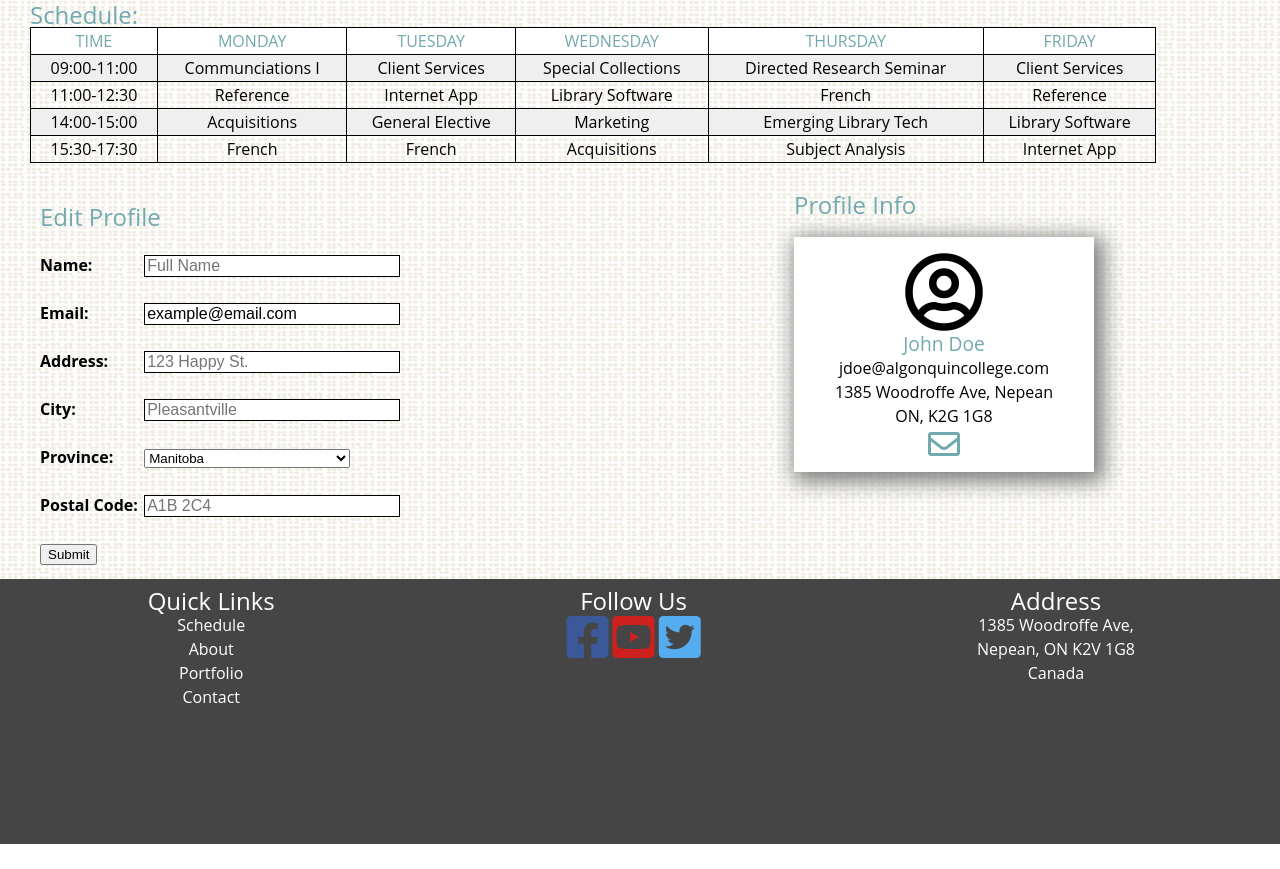
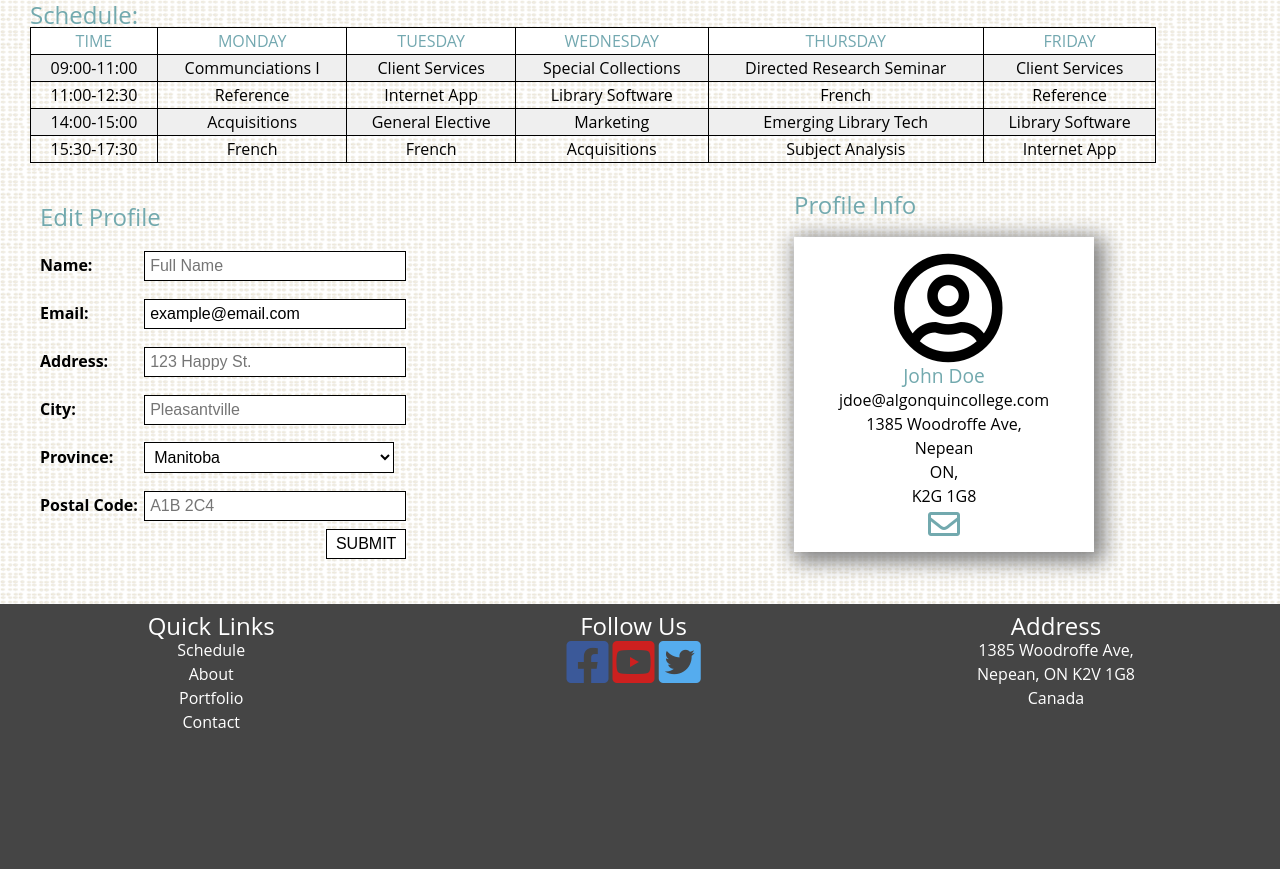
Before and after one commit to benn0348/benn0348.github.io, a plain HTML site: page lib2024/final/index.html in a window 1280 px wide. Shown: the part 483-1352 px from the top of the page. Before the commit the page ends 1327 px from the top, so only its background shows below. Drawn offline with nearby package versions, Linux system fonts and the light colour scheme.

Commit message:
final udates-still in progress

```diff
--- a/lib2024/final/css/style.css
+++ b/lib2024/final/css/style.css
@@ -43,8 +43,9 @@ table {
 	border-spacing: 0;
 }
 @font-face {
-	font-family: "Nexa Rust Sans Black";
-	src: url (../Downloads/My_Fontspring_Fonts/Webfonts/nexarustsans);
+	font-family: NexaRust;
+	src: url(../fonts/nexarustsans-black-free-webfont.woff);
+	font-weight: bold;
 }
 header {
 	font-size: 2.3em;
@@ -53,7 +54,7 @@ header {
 	background-color: white;
 	width: 100%;
 	height: 110px;
-	font-family: Nexa Rust Sans Black;
+	font-family: NexaRust;
 	overflow: hidden;
 }
 #Title{
@@ -157,11 +158,27 @@ tr:nth-of-type(3 ) {
 	width: 100px;
 	display: inline-block;
 }
-.profile-form input {
+.form input, select {
+	background-color: white;
 	display: inline-block;
 	width: 250px;
 	border: 1px solid black;
 	font-size: 1em;
+	padding: 5px;
+}
+.sbutton {
+	background-color: #FFFFFF;
+	text-decoration: none;
+	display: inline-block;
+	float: right;
+	width: 80px;
+	border: 1px solid black;
+	font-size: 1em;
+	padding: 5px;
+}
+.profile-form button:hover {
+	background-color: #72a9ae;
+	color: #FFFFF0;
 }
 .profile-section {
 	float: right;
@@ -223,7 +240,6 @@ a {
 	color: #55acee;
 	}
  .clearfix {
-}
 overflow: auto;
 }
 .clearfix:after {
--- a/lib2024/final/index.html
+++ b/lib2024/final/index.html
@@ -48,12 +48,12 @@
 				<p>Powder tiramisu icing. Powder gummi bears cupcake. Sweet cheesecake lemon drops. Oat cake jelly marzipan sesame snaps toffee candy. Cookie chocolate macaroon pudding. Croissant bear claw tart fruitcake cotton candy chocolate cake bear claw cake topping. Powder jujubes cupcake. Candy marzipan gingerbread pie. Tiramisu carrot cake jujubes. Tart chocolate oat cake dessert croissant chupa chups sesame snaps marshmallow sweet. Cake donut cake biscuit. Macaroon dessert toffee jujubes candy canes donut carrot cake oat cake.</p>
 			</div>
 			<figure class="image">
-				<img src="img/img.jpg" alt="Baby Chicken" width="330" height="235">
+				<img src="img/img.jpg" alt="Sassy Chicken" width="330" height="235">
 			</figure>
 		</section>
 		<!-- Body of Text Ends -->
 		<!-- Table Section Begins -->
-		<section id="schedule" class="table-section">
+		<section class="table-section">
 			<h2>Schedule:</h2>
 			<table>
 				<thead>
@@ -142,23 +142,24 @@
 							</optgroup>
 						</select>
 					</div>
-					<div id="postal-code" class="form">
+					<div id="post-code" class="form">
 						<label for="postal-code">Postal Code:</label>
-						<input type="text" name="code" id="postal-code" placeholder="A1B 2C4" pattern="[A-Za-z][0-9][A-Za-z] [0-9][A-Za-z][0-9]">
+						<input type="text" name="postal-code" id="postal-code" placeholder="A1B 2C4" pattern="[A-Za-z][0-9][A-Za-z] [0-9][A-Za-z][0-9]">
 					</div>
 					<div id="button" class="submit-button">
-						<button>Submit</button>
+						<input class="sbutton" type="button" value="SUBMIT" onclick="showInput();">
 					</div>
+				</form>
 			</div>
 				<section id="profile" class="profile-section">
 					<h2>Profile Info</h2>
 					<div class="profile-box">
-						<i class="far fa-user-circle fa-5x"></i>
-						<h3>John Doe</h3>
-						<p>jdoe@algonquincollege.com<br>1385 Woodroffe Ave, Nepean<br>ON, K2G 1G8</p>
-						<div>
-							<a href="https://accounts.google.com/signin/v2/identifier?service=mail&passive=true&rm=false&continue=https%3A%2F%2Fmail.google.com%2Fmail%2F&ss=1&scc=1&ltmpl=default&ltmplcache=2&emr=1&osid=1&flowName=GlifWebSignIn&flowEntry=ServiceLogin" target="_blank"><i class="far fa-envelope fa-2x"></i></a>
-						</div>
+						<i class="far fa-user-circle fa-7x"></i>
+						<h3 id="user-names">John Doe</h3>
+						<div id="user-email">jdoe@algonquincollege.com</div>
+						<div id="user-add">1385 Woodroffe Ave,</div><div id="user-city">Nepean</div>
+						<div id="user-prov">ON,</div><div id="user-postal">K2G 1G8</div>
+						<a href="mailto:" id="mailto"><i class="far fa-envelope fa-2x"></i></a>
 					</div>
 				</section>
 			</section>
@@ -167,7 +168,7 @@
 		<!-- Footer Sections Begins -->
 <footer id="footer" class="footer clearfix">
 	<div id="quick-links" class="footer">
-		<h4>Quick Links</h2>
+		<h4>Quick Links</h4>
 		<p>Schedule<br>About<br>Portfolio<br>Contact</p>
 	</div>
 	<div id="follow-us" class="footer clearfix">
--- a/lib2024/final/scripts/script.js
+++ b/lib2024/final/scripts/script.js
@@ -1 +1,24 @@
 window.onload = init;
+
+function RachaelFunction() {
+	alert("HERRRROOOO?????");
+	alert("HEEEERROOOOOOOO????");
+	alert("HARRROOOOOOOOOOOOOOO??????");
+	alert("merrrrrp");
+}
+function showInput() {
+        document.getElementById('user-names').innerHTML =
+                    document.getElementById("Name").value;
+        document.getElementById('user-email').innerHTML =
+                    document.getElementById("email").value;
+        document.getElementById('user-add').innerHTML =
+                    document.getElementById("Address").value;
+        document.getElementById('user-city').innerHTML =
+                     document.getElementById("city").value;
+        document.getElementById('user-prov').innerHTML =
+                    document.getElementById("Province").value;
+        document.getElementById('user-postal').innerHTML =
+                    document.getElementById("postal-code").value;
+        document.getElementById('mailto').href =
+                    "mailto:"+(document.getElementById("email").value);
+                }
```
Also changed, not shown: lib2024/final/fonts/NexaRustSans-Black-Free-webfont.woff (added), 3 other files. Lines whose indentation alone changed are shown as unchanged.
